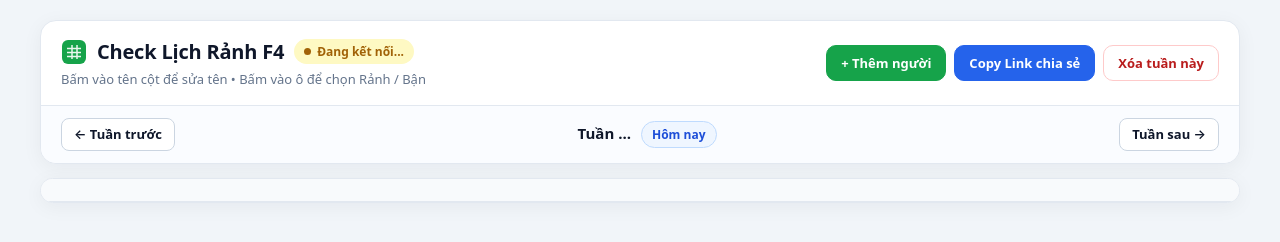
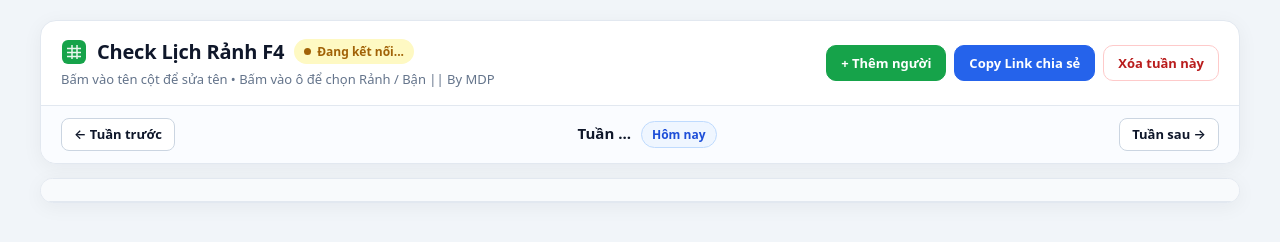
Before and after one commit to MikeDuckFast/CheckList, a plain HTML site: page index.html in a window 1280 px wide. Drawn offline with Linux system fonts and the light colour scheme; no server answers.

Commit message:
Update 4 index.html

```diff
--- a/index.html
+++ b/index.html
@@ -27,7 +27,7 @@
             <span id="syncText">Đang kết nối...</span>
           </span>
         </div>
-        <p class="subtitle">Bấm vào tên cột để sửa tên • Bấm vào ô để chọn Rảnh / Bận</p>
+        <p class="subtitle">Bấm vào tên cột để sửa tên • Bấm vào ô để chọn Rảnh / Bận || By MDP </p>
       </div>
 
       <div class="toolbar-actions">
```
